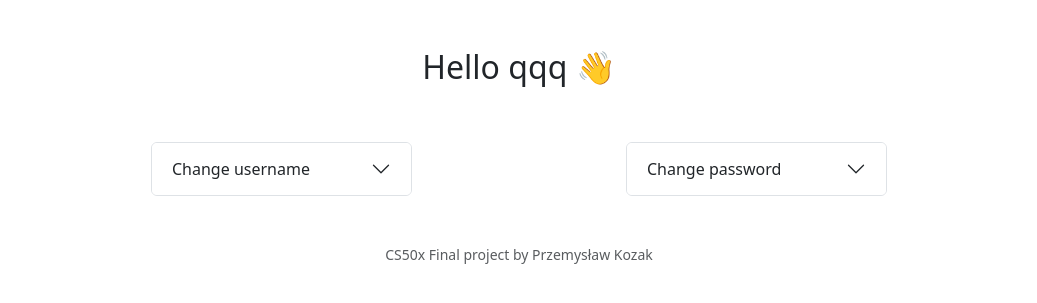
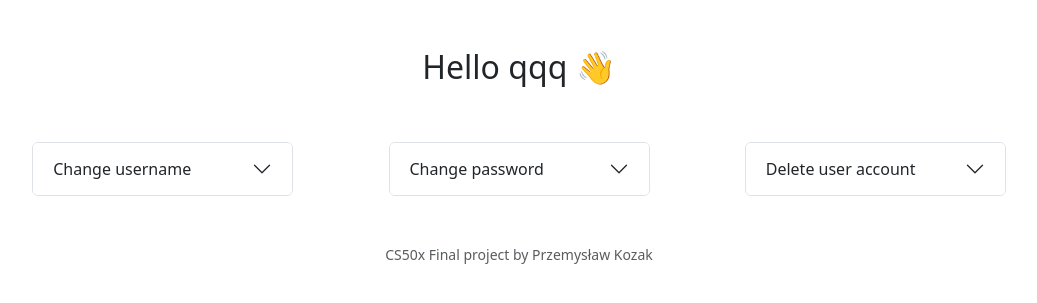
Before and after one commit to PrzemekKozakQA/Memento-Flask-application, a Flask app: page /account in a window 1280 px wide. Shown: the part 78-381 px from the top of the page, without its empty margins (121-1158 px from the left). Run offline with Flask 3, Linux system fonts and the light colour scheme; a user stored in the database is signed in; some libraries are stand-ins or nearby versions.

Commit message:
refactor

```diff
--- a/app.py
+++ b/app.py
@@ -265,12 +265,19 @@ def words():
 @app.route("/words/<id>", methods=["DELETE", "POST", "GET"])
 @login_required
 def word(id):
-    word_data = db.execute("Select * FROM words WHERE id=? AND userId=?", id, session["user_id"])
+    word_data = db.execute(
+        "Select * FROM words WHERE id=? AND userId=?", id, session["user_id"]
+    )
 
     if request.method == "GET":
         if not word_data:
             return page_not_found(404)
-        return render_template("word.html",id=id, word=word_data[0]['word'], definition=word_data[0]['definition'])
+        return render_template(
+            "word.html",
+            id=id,
+            word=word_data[0]["word"],
+            definition=word_data[0]["definition"],
+        )
 
     if request.method == "DELETE":
         deleted_words_number = db.execute(
@@ -283,33 +290,37 @@ def word(id):
 
     if request.method == "POST":
         if not word_data:
-            flash("Concept/word with this id was not found", "danger ")
+            flash("Concept/word with this id was not found", "danger")
             return redirect(request.url)
 
         word_input = request.form.get("word_input")
         def_input = request.form.get("def_input")
 
         if not word_input or word_input.isspace():
-            flash("Concept/word can not be empty", "danger ")
+            flash("Concept/word can not be empty", "danger")
             return redirect(request.url)
         if not def_input or def_input.isspace():
-            flash("Definition/meaning can not be empty", "danger ")
+            flash("Definition/meaning can not be empty", "danger")
             return redirect(request.url)
 
         word = word_input.strip()
         definition = def_input.strip()
         if len(word) > 100:
-            flash("Maximum concept/word length is 100 characters", "danger ")
+            flash("Maximum concept/word length is 100 characters", "danger")
             return redirect(request.url)
         if len(definition) > 10**5:
-            flash("Definition/meaning is too long", "danger ")
+            flash("Definition/meaning is too long", "danger")
             return redirect(request.url)
 
-        db.execute("UPDATE words SET word=?, definition=? WHERE id=? AND userId=?", word, definition, id, session["user_id"])
+        db.execute(
+            "UPDATE words SET word=?, definition=? WHERE id=? AND userId=?",
+            word,
+            definition,
+            id,
+            session["user_id"],
+        )
         flash("Update successfully", "success")
         return redirect(request.url)
-
-
 
 
 @app.route("/memorize")
@@ -335,40 +346,40 @@ def account():
     return render_template("account.html", user=user)
 
 
-@app.route("/rename_user", methods=["POST"])
+@app.route("/user/rename", methods=["POST"])
 @login_required
 def rename_user():
-    new_user = request.form.get("new_username")
+    new_name = request.form.get("newUsername")
 
     # Ensure username was submitted
-    if not new_user or new_user.isspace():
+    if not new_name or new_name.isspace():
         flash("New username can not be empty", "danger ")
         return redirect("/account")
     else:
-        new_user = new_user.strip()
+        new_name = new_name.strip()
 
     # Checking if the username is already registered
-    users_with_this_name = db.execute("SELECT * FROM users WHERE username=?", new_user)
+    users_with_this_name = db.execute("SELECT * FROM users WHERE username=?", new_name)
     if len(users_with_this_name) > 0:
-        flash("User with this name already exists, choose a different name!", "danger ")
+        flash("User with this name already exists, choose a different name!", "danger")
         return redirect("/account")
 
     # Insert new username into db
-    db.execute("UPDATE users SET username=? WHERE id=?", new_user, session["user_id"])
+    db.execute("UPDATE users SET username=? WHERE id=?", new_name, session["user_id"])
 
     flash("The username change was successful!", "success ")
     return redirect("/account")
 
 
-@app.route("/change_pass", methods=["POST"])
+@app.route("/password/change", methods=["POST"])
 @login_required
 def change_password():
-    old_password = request.form.get("old_password")
-    new_password = request.form.get("new_password")
-    confirmation = request.form.get("new_password_conf")
+    old_password = request.form.get("oldPassword")
+    new_password = request.form.get("newPassword")
+    confirmation = request.form.get("newPasswordConf")
     # Ensure password was submitted
     if not old_password or not new_password or not confirmation:
-        flash("Password, new pasword and it confirmation can not be empty", "danger ")
+        flash("Password, new pasword and it confirmation can not be empty", "danger")
         return redirect("/account")
 
     # Ensure username old password is correct
@@ -380,12 +391,12 @@ def change_password():
 
     # Checking whether the new password and its confirmation have at least 5 characters
     if len(set(new_password)) < 5:
-        flash("The password must contain at least 5 different characters!", "danger ")
+        flash("The password must contain at least 5 different characters!", "danger")
         return redirect("/account")
 
     # Checking if new password and confirmation are the same
     if new_password != confirmation:
-        flash("The password and its confirmation cannot be different!", "danger ")
+        flash("The password and its confirmation cannot be different!", "danger")
         return redirect("/account")
 
     # Generate hash from new password
@@ -395,3 +406,14 @@ def change_password():
     db.execute("UPDATE users SET hash = ? WHERE id = ?", hash, session["user_id"])
 
     return redirect("/logout")
+
+
+@app.route("/user/delete", methods=["POST"])
+@login_required
+def delete_user():
+    user_id = session["user_id"]
+    db.execute("DELETE FROM words WHERE userId=?", user_id)
+    db.execute("DELETE FROM users WHERE id=?", user_id)
+    session.clear()
+    flash("The user account and all its data have been deleted!", "secondary")
+    return redirect("/")
--- a/static/js/account.js
+++ b/static/js/account.js
@@ -2,26 +2,47 @@ import {
     displayWarning
 } from "./helpers.js";
 
-// script checks the correctness of password entry and its confirmation
+// script checks the correctness of data (old password, new and its confirmation) for changing the password
 $(document).ready(function() {
     $('#submitChangePassBtn').on('click', function(event) {
-        let oldPassword = $('#old_password').val();
-        let newPassword = $('#new_password').val();
-        let confirmation = $('#new_password_conf').val();
+        let oldPassword = $('#oldPassword').val();
+        let newPassword = $('#newPassword').val();
+        let confirmation = $('#newPasswordConf').val();
 
         if (oldPassword.length < 1) {
             displayWarning('Old password can not be empty!');
         } else if (newPassword.length < 1) {
             displayWarning('New password can not be empty!');
-        } else if ((new Set(newPassword.split(""))).size < 5) {
+        } else if ((new Set(newPassword.split(""))).size < 5) { //checking whether the password has at least 5 unique characters
             displayWarning('The new password must contain at least 5 different characters!');
         } else if (confirmation.length < 1) {
             displayWarning('New password confirmation can not be empty!');
         } else if (newPassword !== confirmation) {
             displayWarning('The new password and its confirmation are not the same!');
         } else {
-            $('#change_pass_form').submit();
+            $('#changePassForm').submit();
         }
         event.preventDefault();
     });
 });
+
+// script displaying input and a button to delete a user account
+$(document).ready(function() {
+    $('#delUserBtn').on('click', function(event) {
+        $('#confirmationDiv').removeClass('d-none');
+    });
+});
+
+// script checks whether the entered username matches the name in the account header,
+// if so it activates the button that deletes the account
+$(document).ready(function() {
+    $('#userConfirm').on('input', function(event) {
+        let username = $('#userNameHeader').text();
+
+        if ($(this).val() == username) {
+            $('#submitDelUserBtn').removeAttr("disabled") //removing an attribute from a button
+        } else {
+            $('#submitDelUserBtn').attr("disabled", "disabled") //adding an attribute from the button if only the beginning of the username matches
+        }
+    });
+});
--- a/static/js/layout.js
+++ b/static/js/layout.js
@@ -1,4 +1,4 @@
 //Flash messages after 3 seconds fade out for 1 second
 $(document).ready(function() {
-    $("#flash-alert").delay(3000).fadeOut(1000);
+    $("#flash-alert").delay(5000).fadeOut(1000);
 });
--- a/static/js/search.js
+++ b/static/js/search.js
@@ -10,7 +10,7 @@ $(document).ready(function() {
         });
         let rows = await response.json();
         if (rows.length == 0) {
-            $('#results').html('<tr><td colspan="4"> <h5>No results...</h5> </td></tr>')
+            $('#results').html('<tr><td colspan="5"> <h5>No results...</h5> </td></tr>')
         } else {
             let list_of_result = ''
             for (let i = 0; i < rows.length; i++) {
@@ -19,7 +19,7 @@ $(document).ready(function() {
                                         <td>${rows[i].word}</td>
                                         <td>${rows[i].definition}</td>
                                         <td><a class="btn btn-info btn-sm" role="button" href="/words/${rows[i].id}">Edit</a></td>
-                                        <td><input class="btn btn-secondary btn-sm" type="button" value="Delete" id=${rows[i].id}></td>
+                                        <td><button class="btn btn-secondary btn-sm" type="button" id=${rows[i].id}>Delete</button></td>
                                   </tr>`
             }
             $('#results').html(list_of_result);
--- a/templates/account.html
+++ b/templates/account.html
@@ -11,7 +11,7 @@
     <div class="container">
     <!-- user greeting -->
         <div class="row">
-            <h2>Hello {{user}} 👋</h2>
+            <h2>Hello <span id="userNameHeader">{{user}}</span> 👋</h2>
         </div>
 
     <!-- account operations -->
@@ -31,9 +31,9 @@
                             <div class="accordion-body">
 
                             <!-- change username form -->
-                                <form action="/rename_user" method="post">
+                                <form action="/user/rename" method="post">
                                     <div class="mb-3">
-                                        <input class="form-control mx-auto" name="new_username" placeholder="Your new username" type="text">
+                                        <input class="form-control mx-auto" name="newUsername" placeholder="Your new username" type="text">
                                     </div>
                                     <div class="d-grid gap-2">
                                         <button class="btn btn-primary" type="submit">Change username</button>
@@ -65,15 +65,15 @@
                             <div class="accordion-body">
 
                             <!-- change password form -->
-                                <form action="/change_pass" method="post" id="change_pass_form">
+                                <form action="/password/change" method="post" id="changePassForm">
                                     <div class="mb-3">
-                                        <input class="form-control mx-auto" id="old_password" name="old_password" autocomplete="off" placeholder="Your old password" type="password">
+                                        <input class="form-control mx-auto" id="oldPassword" name="oldPassword" autocomplete="off" placeholder="Your old password" type="password">
                                     </div>
                                     <div class="mb-3">
-                                        <input class="form-control mx-auto" id="new_password" name="new_password" autocomplete="off" placeholder="Your new password" type="password">
+                                        <input class="form-control mx-auto" id="newPassword" name="newPassword" autocomplete="off" placeholder="Your new password" type="password">
                                     </div>
                                     <div class="mb-3">
-                                        <input class="form-control mx-auto" id="new_password_conf" name="new_password_conf" autocomplete="off" placeholder="Repeat your new password" type="password">
+                                        <input class="form-control mx-auto" id="newPasswordConf" name="newPasswordConf" autocomplete="off" placeholder="Repeat your new password" type="password">
                                     </div>
                                     <div class="mt-1">
                                         <p class="text-muted small text-justify">New password must have at least 5&nbsp;different characters.</p>
@@ -93,6 +93,52 @@
             <!-- end according-->
             </div>
 
+
+
+        <!-- delete user -->
+            <div class="col-3">
+            <!-- start according-->
+                <div class="accordion" id="accordionPanelsStayOpenExample">
+                    <div class="accordion-item">
+                        <h2 class="accordion-header">
+                            <button class="accordion-button collapsed" type="button" data-bs-toggle="collapse" data-bs-target="#panelsStayOpen-collapseThree" aria-expanded="false" aria-controls="panelsStayOpen-collapseThree">
+                                Delete user account
+                            </button>
+                        </h2>
+                        <div id="panelsStayOpen-collapseThree" class="accordion-collapse collapse">
+                            <div class="accordion-body">
+
+                            <!-- delete user form -->
+                                <form id="delUserForm" action="/user/delete" method="post">
+
+                                    <div class="d-grid gap-2">
+                                        <button class="btn btn-danger" id="delUserBtn" type="button">Delete your account</button>
+                                    </div>
+                                    <div class="mt-2">
+                                        <p class="text-muted small text-justify">The user account and all its data will be permanently deleted!</p>
+                                    </div>
+
+                                    <div id="confirmationDiv" class="d-none">
+                                        <div class="mb-3 mx-auto lh-1">
+                                            <small class="form-text text-muted"><b>To confirm, enter your username.</b></small>
+                                        </div>
+                                        <input id="userConfirm" autocomplete="off" class="form-control o mb-3" placeholder="username" type="text">
+                                        <button class="btn btn-danger" id="submitDelUserBtn" disabled="disabled" type="submit">CONFIRM</button>
+                                    </div>
+
+                                </form>
+
+                            </div>
+                        </div>
+                    </div>
+                </div>
+            <!-- end according-->
+            </div>
+
+
+
+
+
         </div>
     </div>
 {% endblock %}
--- a/templates/search.html
+++ b/templates/search.html
@@ -8,17 +8,17 @@
 <!-- js script loading-->
     <script src="/static/js/search.js" type="module"></script>
 
-    <h5>Enter the beginning of the definition/word you are looking for</h5>
+    <h6>Enter the beginning of the definition/word you are looking for</h6>
     <div class="input-group mt-2 mb-5">
         <div class="input-group-prepend">
             <span class="input-group-text" id="inputGroup-sizing-default">searched phrase</span>
         </div>
-        <input id="search" type="text" class="form-control" aria-label="Default" aria-describedby="inputGroup-sizing-default">
+        <input id="search" type="text" class="form-control" aria-label="Default" placeholder="beginning of a word" aria-describedby="inputGroup-sizing-default">
     </div>
     <div>
 
     </div>
-    <table class="table table-info table-striped">
+    <table class="table table-primary table-striped">
         <thead>
             <tr>
                 <th scope="col">#</th>
```
Also changed, not shown: templates/add.html (+4 -4 lines).
